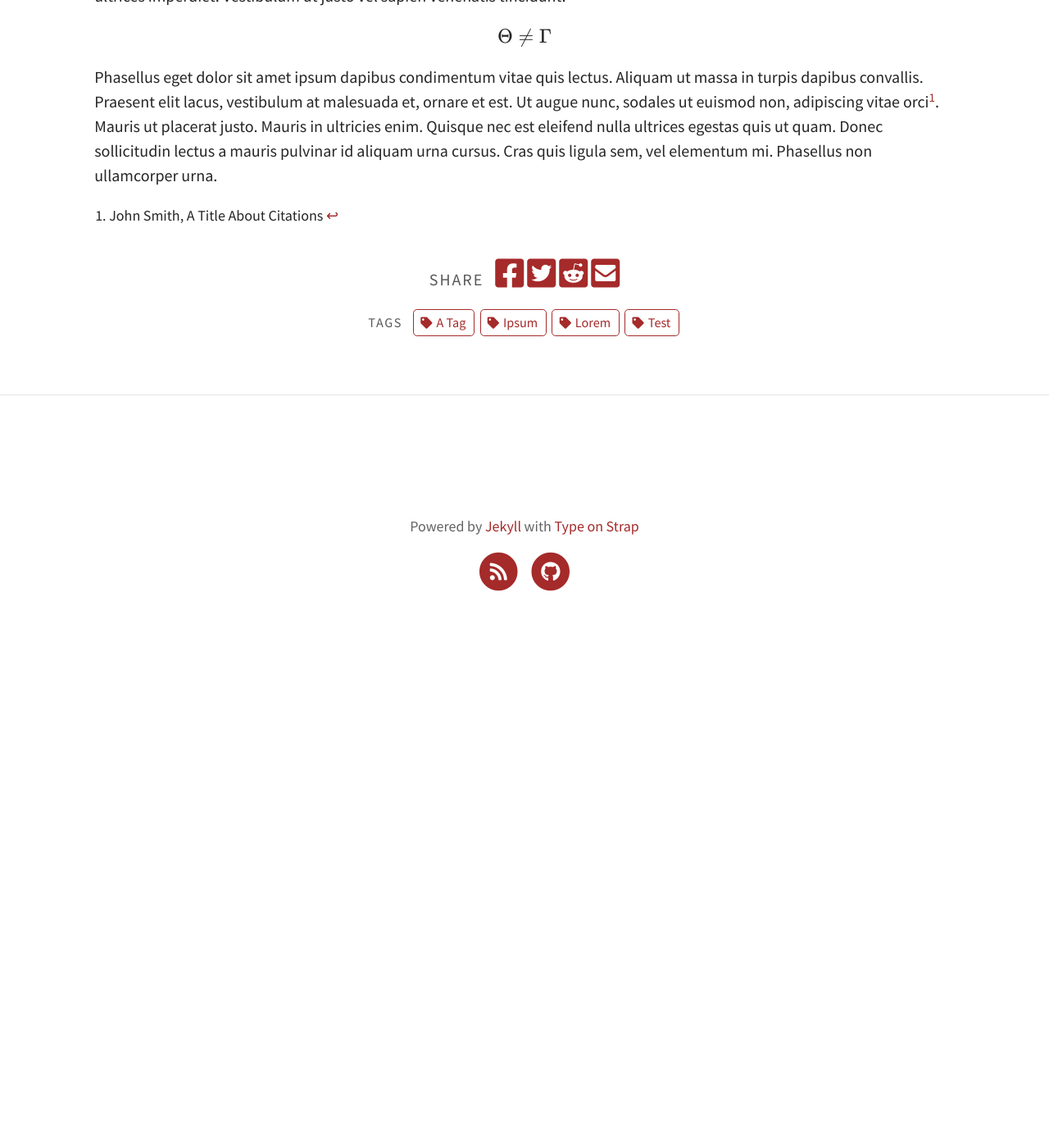
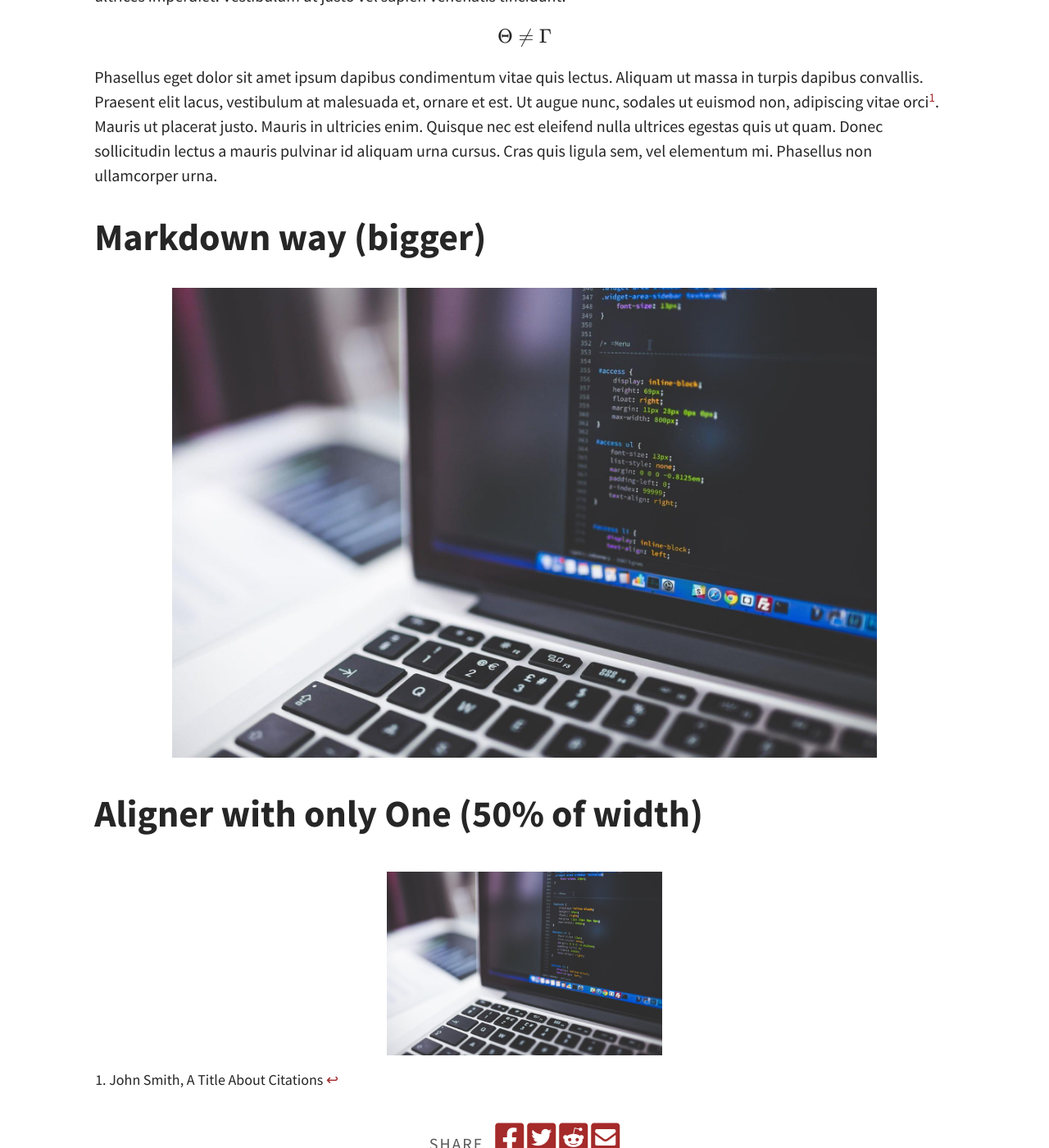
Before and after one commit to jordanurbs/blog.jordanurbs.com, a Jekyll site: the page built from 2019-06-30-sample-post.md, in a window 1280 px wide and 1400 px high, scrolled down 1847 px. Shown: the whole window at 82% size. Built offline with Jekyll 4.4.1, drawn with Linux system fonts in a browser that asks for light colours; before the commit the page ends 2607 px from its top, so only the background shows below that.

Commit message:
syntax argh

```diff
--- a/2019-06-30-sample-post.md
+++ b/2019-06-30-sample-post.md
@@ -35,5 +35,10 @@ $$ \Theta \ne \Gamma $$
 
 Phasellus eget dolor sit amet ipsum dapibus condimentum vitae quis lectus. Aliquam ut massa in turpis dapibus convallis. Praesent elit lacus, vestibulum at malesuada et, ornare et est. Ut augue nunc, sodales ut euismod non, adipiscing vitae orci[^1]. Mauris ut placerat justo. Mauris in ultricies enim. Quisque nec est eleifend nulla ultrices egestas quis ut quam. Donec sollicitudin lectus a mauris pulvinar id aliquam urna cursus. Cras quis ligula sem, vel elementum mi. Phasellus non ullamcorper urna.
 
+# Markdown way (bigger)
+![Travel]({{ "/assets/img/pexels/computer.jpeg" | relative_url}})
+# Aligner with only One (50% of width)
+{% include aligner.html images="pexels/computer.jpeg" %}
+
 [^1]:
     {% include citation.html key="ref1" %}
--- a/_config.yml
+++ b/_config.yml
@@ -3,13 +3,13 @@ baseurl: "/blog.jordanurbs.com"
 url: "https://jordanurbs.github.io"
 
 # THEME-SPECIFIC CONFIGURATION
-title: blog.jordanurbs.com                                    # site's title
+title: "blog.jordanurbs.com"                                  # site's title
 description: "jordanurbs writing"      # used by search engines
 avatar: assets/img/triangle.png                         # Empty for no avatar in navbar
 favicon: assets/favicon.ico                             # Icon displayed in the tab
 
 # Header and footer text
-header_text: welcome to blog.jordanurbs.com  # Change Blog header text
+header_text: "welcome to blog.jordanurbs.com"  # Change Blog header text
 header_feature_image: assets/img/pexels/triangular.jpeg
 footer_text: >
   Powered by <a href="https://jekyllrb.com/">Jekyll</a> with <a href="https://github.com/sylhare/Type-on-Strap">Type on Strap</a>
```
